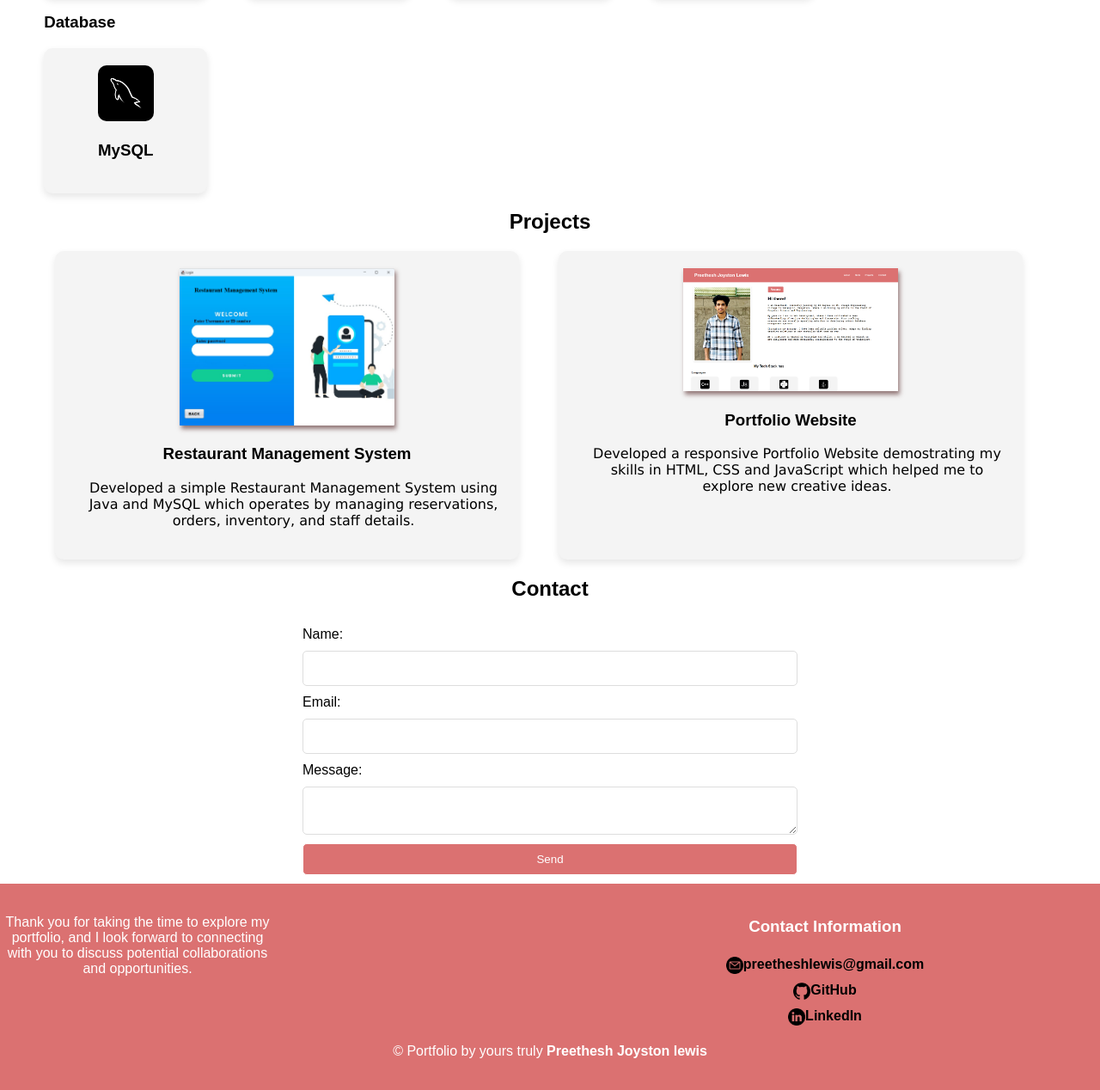
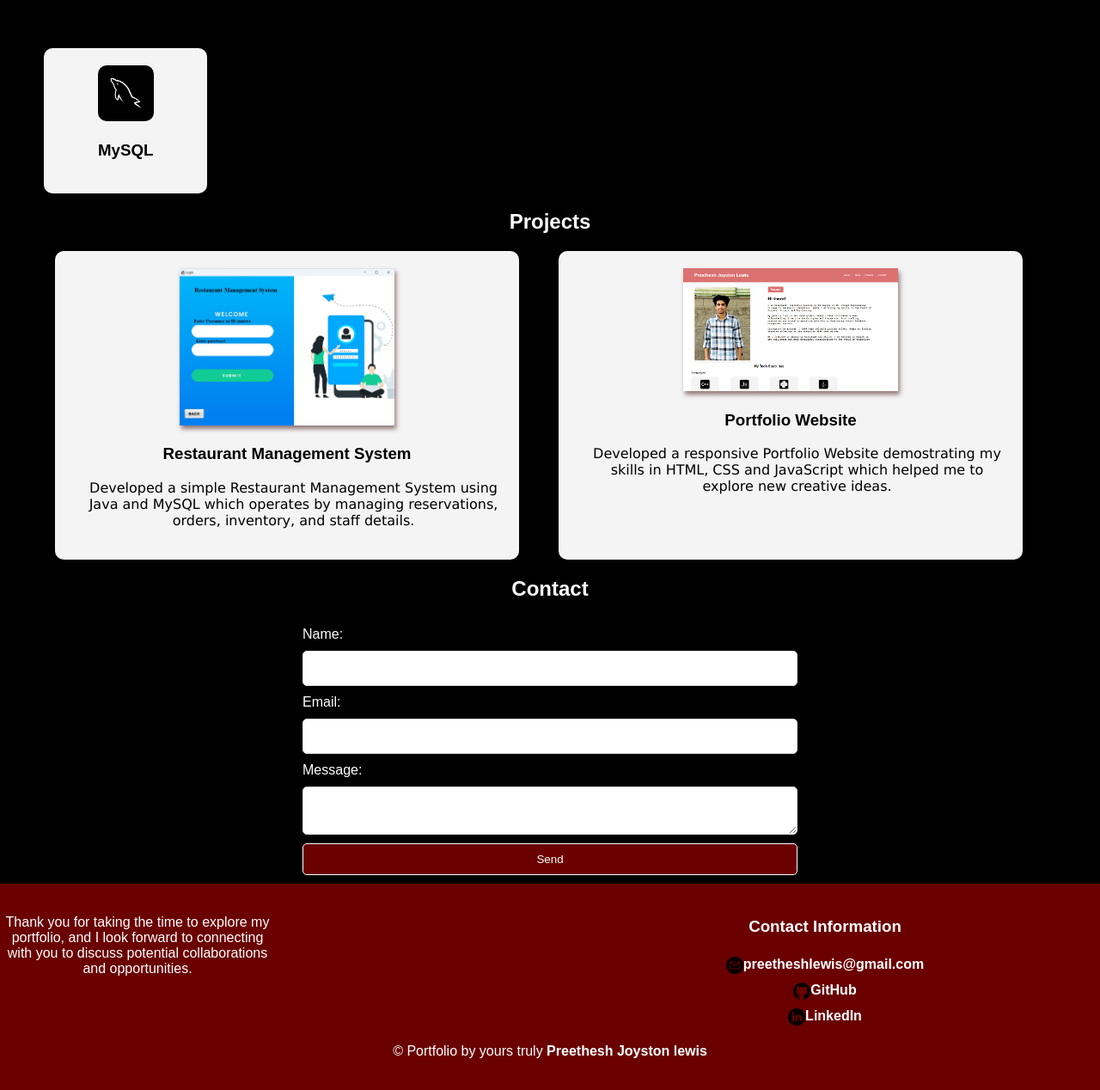
Before and after one commit to Preetheshlewis26/Portfolio_website, a plain HTML site: page index.html in a window 1280 px wide. Shown: the part 1066-2334 px from the top of the page at 86% size. Drawn offline with Linux system fonts and the light colour scheme.

Commit message:
Personal_portfolio_website

```diff
--- a/index.html
+++ b/index.html
@@ -155,8 +155,8 @@
         <div class="side2" >
             <h3>Contact Information</h3>
             <a href="mailto:preetheshlewis@gmail.com"><img src="pictures/email.png" alt="">preetheshlewis@gmail.com</a>
-            <a href="https://github.com/Preetheshlewis26"><img src="pictures/github1.png" alt="github" >GitHub</a>
-            <a href="https://www.linkedin.com/in/preethesh-joyston-lewis/"><img src="pictures/linkedin.png" alt="linkedin" >LinkedIn</a>
+            <a href="https://github.com/Preetheshlewis26" target="_blank"><img src="pictures/github1.png" alt="github" >GitHub</a>
+            <a href="https://www.linkedin.com/in/preethesh-joyston-lewis/" target="_blank"><img src="pictures/linkedin.png" alt="linkedin" >LinkedIn</a>
         </div>
     </div>
         <p>&copy; Portfolio by yours truly <a href="">Preethesh Joyston lewis</a></p>
--- a/styles.css
+++ b/styles.css
@@ -3,10 +3,11 @@ body {
     margin: 0;
     padding: 0;
     box-sizing: border-box;
+    background-color: black;
 }
 
 header {
-    background: #be00008e;
+    background: #be0000;
     color: white;
     padding: 10px 0;
     position: sticky;
@@ -120,7 +121,7 @@ nav ul li a:hover {
 #about .container .con p {
     padding: 0 ;
     padding-left: 100px;
-
+    color: white;
     font-family:'Courier New', Courier, monospace;
     font-weight: bold;
     width: 80%;
@@ -146,9 +147,12 @@ h2 {
     align-items: start;
 }
 #skills {
+    color: white;
     width: 80%;
 }
-
+#skills h3{
+    color: black;
+}
 #skills .container .grid .grid-item img {
     max-width: 50%;
     padding: 0;
@@ -190,6 +194,8 @@ form {
     padding: 10px;
 }
 
+
+
 #projects .grid-item {
     background: #f4f4f4;
     padding: 20px;
@@ -203,6 +209,9 @@ form {
 #projects img{
     max-width: 50%;
     box-shadow: 2px 4px 5px rgba(90, 46, 46, 0.618);
+}
+#projects h2{
+    color: white;
 }
 #projects p{
 
@@ -267,10 +276,10 @@ footer .side2{
 footer .side2  a{
     align-items: end;
     text-decoration: none;
-    color: black;
+    color: white;
     margin: 0 auto;
     padding: 5px;
-
+    font-weight: bold;
 }
 footer a:hover {
     text-decoration: underline;
@@ -286,3 +295,6 @@ footer a{
     color: white;
     font-weight: bold;
 }
+#contact{
+    color: white;
+}
```
